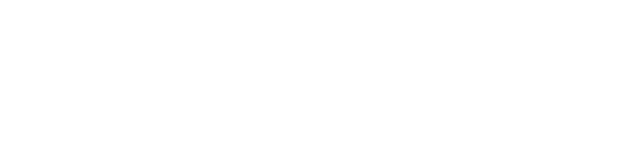
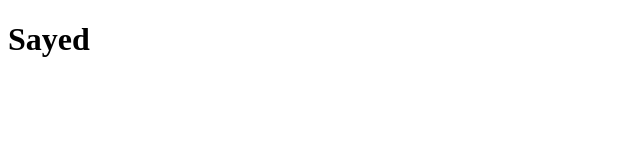
Before and after one commit to sayedmohamed151/demo, a plain HTML site: page index.html in a window 1280 px wide. Shown: the whole page, without its empty margins (0-640 px from the left). Drawn offline with Linux system fonts and the light colour scheme.

Commit message:
modified:   index.html

```diff
--- a/index.html
+++ b/index.html
@@ -6,6 +6,9 @@
     <meta name="viewport" content="width=device-width, initial-scale=1">
     <meta name="description" content="">
     <link rel="stylesheet" href="css/app.css">
+    <header>
+    	<h1>Sayed</h1>
+    </header>
 </head>
 <body>
 
```
